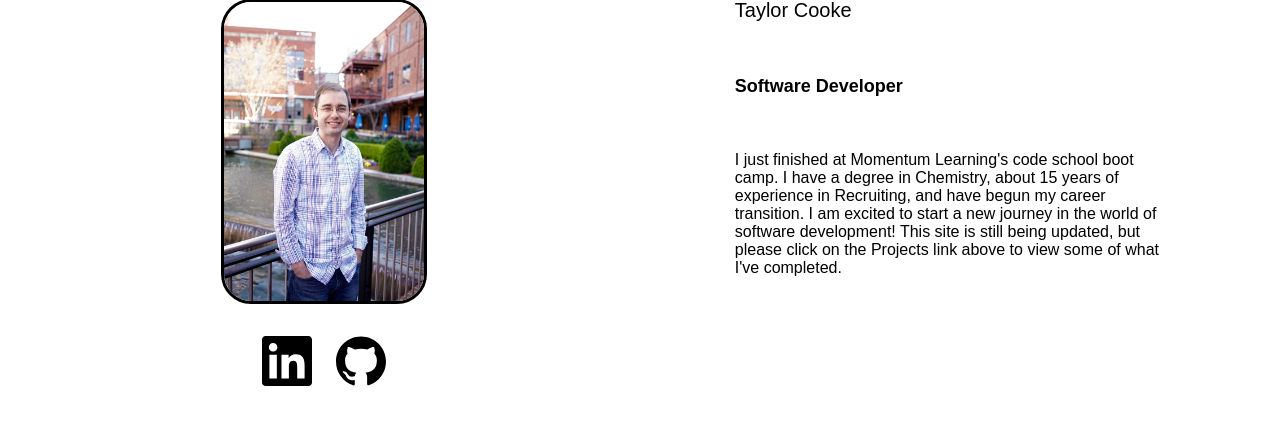
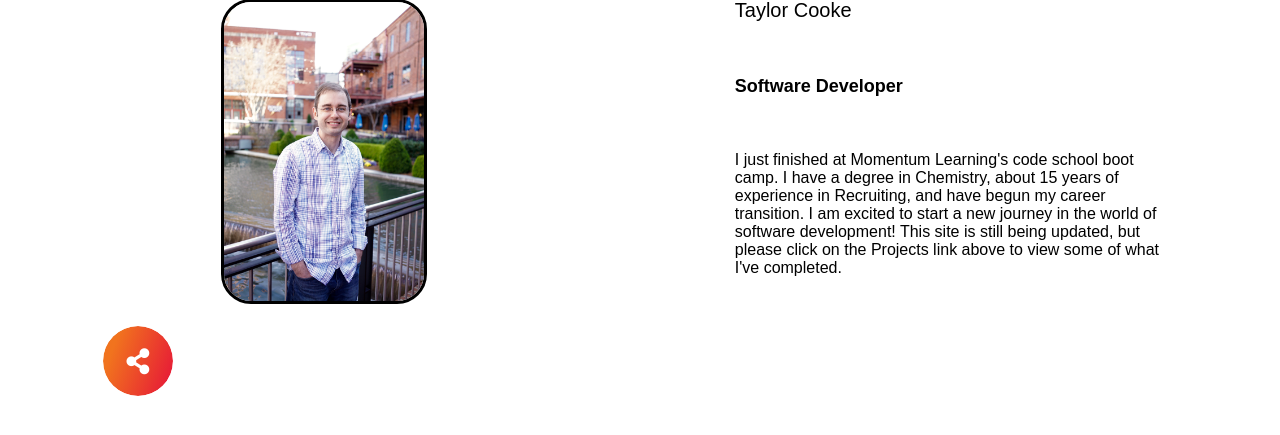
Before and after one commit to tlcpack/portfolio, a PHP site: page / in a window 1280 px wide. Shown: the part 185-620 px from the top of the page. Run offline with PHP 8.4, Linux system fonts and the light colour scheme; some libraries are stand-ins or nearby versions.

Commit message:
button showing and functional. working on location

```diff
--- a/index.html
+++ b/index.html
@@ -1,42 +1,81 @@
 <!DOCTYPE html>
 <html lang="en">
-<link rel="stylesheet" href="styles.css">
+  <link rel="stylesheet" href="styles.css" />
 
   <head>
-    <meta charset="UTF-8">
-    <meta name="viewport" content="width=device-width, initial-scale=1.0">
-    <meta http-equiv="X-UA-Compatible" content="ie=edge">
+    <meta charset="UTF-8" />
+    <meta name="viewport" content="width=device-width, initial-scale=1.0" />
+    <meta http-equiv="X-UA-Compatible" content="ie=edge" />
     <title>Taylor's portfolio page</title>
+    <link
+      rel="stylesheet"
+      href="https://use.fontawesome.com/releases/v5.13.0/css/all.css"
+    />
   </head>
 
-<body class="fade">
+  <body>
     <header>
       <div class="header">
-            <div class=" current">Home</div>
-            <a href="projects.html" class="subhead"><div >Projects</div></a>
+        <div class="current">Home</div>
+        <a href="projects.html" class="subhead"><div>Projects</div></a>
         <a href="resume.html" class="subhead"><div>Resume</div></a>
       </div>
     </header>
 
     <div class="bio">
-        <div class="biopic"><img src="pics/Taylor Cooke Headshot (Cohort 4).jpg" style="width: 200px; height: auto; border: solid; border-radius: 30px;"><br><br>
-            <a href="https://www.linkedin.com/in/taylor-cooke-9121591/"><img src="pics/linkedin.svg" style="margin: 10px;width:50px; height: auto;"></a>
-            <a href="https://github.com/tlcpack"><img src="pics/github.svg" style="margin:10px;width:50px; height: auto;"></a>
+      <div class="biopic">
+        <img
+          src="pics/Taylor Cooke Headshot (Cohort 4).jpg"
+          style="
+            width: 200px;
+            height: auto;
+            border: solid;
+            border-radius: 30px;
+          "
+        /><br /><br />
+        <div class="container" id="container">
+          <button id="open" class="open-btn">
+            <i class="fas fa-share-alt"></i>
+          </button>
+          <a href="https://github.com/tlcpack" class="git" target="_blank"
+            ><i class="fab fa-github"></i
+          ></a>
+          <a href="#" class="x" id="close"><i class="fas fa-times"></i></a>
+          <a
+            href="https://www.linkedin.com/in/taylor-cooke-9121591/"
+            class="lin"
+            target="_blank"
+            ><i class="fab fa-linkedin"></i
+          ></a>
+        </div>
       </div>
       <div class="biopara">
-            <div class="bioname">Taylor Cooke</div><br><br><br>
-            <div class="biotitle">Software Developer</div><br><br><br>
-            <div>I just finished at Momentum Learning's code school boot camp. I have a degree in Chemistry, about 15 years of experience in Recruiting, and have begun my career transition. I am excited to start a new journey in the world of software development! This site is still being updated, but please click on the Projects link above to view some of what I've completed.</div>
+        <div class="bioname">Taylor Cooke</div>
+        <br /><br /><br />
+        <div class="biotitle">Software Developer</div>
+        <br /><br /><br />
+        <div>
+          I just finished at Momentum Learning's code school boot camp. I have a
+          degree in Chemistry, about 15 years of experience in Recruiting, and
+          have begun my career transition. I am excited to start a new journey
+          in the world of software development! This site is still being
+          updated, but please click on the Projects link above to view some of
+          what I've completed.
+        </div>
       </div>
     </div>
 
+    <script>
+      const open = document.getElementById("open");
+      const close = document.getElementById("close");
+      const container = document.getElementById("container");
 
-    <script>
+      open.addEventListener("click", () => {
+        container.classList.add("open");
+      });
 
-        // document.body.classList.add('fade');
-
-        document.addEventListener("DOMContentLoaded", function(e) {
-            document.body.classList.remove('fade');
+      close.addEventListener("click", () => {
+        container.classList.remove("open");
       });
     </script>
   </body>
--- a/styles.css
+++ b/styles.css
@@ -112,6 +112,86 @@ body.fade {
     opacity: 1;
     transform: translateX(0%) scale(1);
 }
+
+.container {
+	background-color: #fff;
+	border-radius: 50px;
+	overflow: hidden;
+	display: flex;
+	align-items: center;
+	justify-content: center;
+	position: relative;
+	transition: 0.4s ease;
+	height: 70px;
+	width: 70px;
+}
+
+.container.open {
+	width: 350px;
+}
+
+.container .open-btn {
+	position: absolute;
+	top: 0;
+	left: 0;
+
+	background-image: linear-gradient( 110.1deg,  rgba(241,115,30,1) 18.9%, rgba(231,29,54,1) 90.7% );
+	color: #fff;
+	cursor: pointer;
+	border: 0;
+	border-radius: 50%;
+	font-size: 26px;
+	display: flex;
+	align-items: center;
+	justify-content: center;
+	padding: 0;
+	height: 70px;
+	width: 70px;
+	z-index: 100;
+}
+
+.container.open .open-btn {
+	display: none;
+}
+
+.container a {
+	background-color: #fff;
+	border-radius: 50%;
+	font-size: 26px;
+	display: flex;
+	align-items: center;
+	justify-content: center;
+	position: absolute;
+	top: 0;
+	left: 0;
+	margin: 10px;
+	height: 50px;
+	width: 50px;
+	text-decoration: none;
+	opacity: 0;
+}
+
+.container.open a {
+	position: static;
+	opacity: 1;
+	transition: 0.4s ease;
+}
+
+.container a.x {
+	background-color: #282c37;
+}
+.container a.lin {
+	background-color: #007bb5;
+}
+
+.container a.git {
+    background-color: dimgrey;
+}
+
+.container a i {
+	color: #fff;
+}
+
 @media screen and (min-width: 768px) {
     .projects {
         display: flex;
```
Lines whose indentation alone changed are shown as unchanged.
